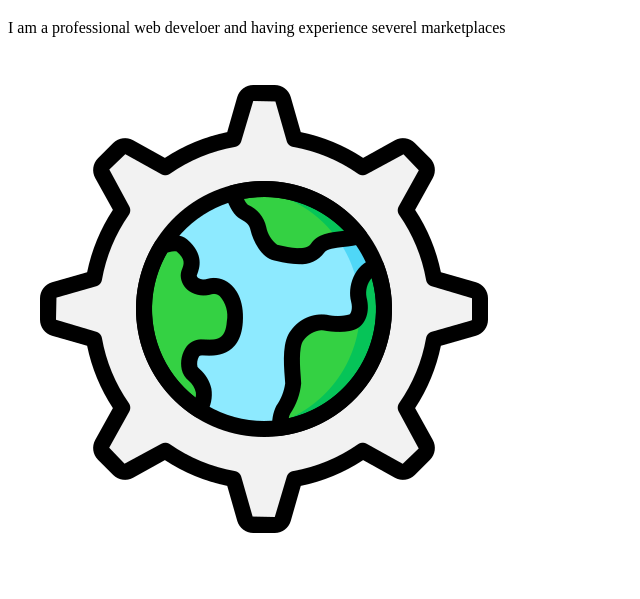
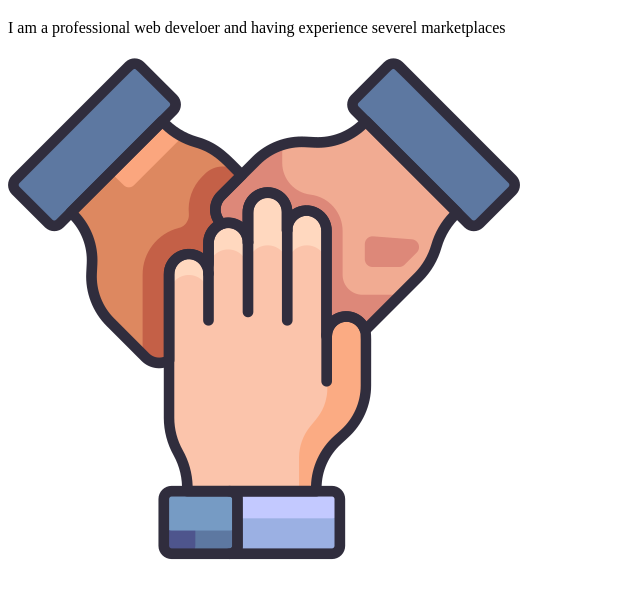
Before and after one commit to jubayeranik/second-repo, a plain HTML site: page index.html in a window 1280 px wide. Shown: the part 61-660 px from the top of the page, without its empty margins (0-640 px from the left). Drawn offline with Linux system fonts and the light colour scheme.

Commit message:
icon added

```diff
--- a/index.html
+++ b/index.html
@@ -9,6 +9,6 @@
 <body>
     <h1>Hi, I am Anik.</h1>
     <p>I am a professional web develoer and having experience severel marketplaces</p>
-    <img src="/images/gear.png" alt="">
+    <img src="images/teamwork.png" alt="">
 </body>
 </html>
```
